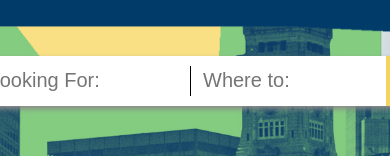
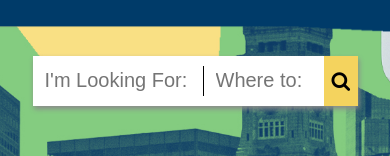
Before and after one commit to Corner-Store/CornerStoreWebsite, a React (Create React App) app: page / in a window 390 px wide. Shown: the part 357-513 px from the top of the page. Built offline with nearby package versions, Linux system fonts and the light colour scheme; no server answers.

Commit message:
responsive search bar

```diff
--- a/src/Components/HeaderSearch.js
+++ b/src/Components/HeaderSearch.js
@@ -12,6 +12,7 @@ class HeaderSearch extends Component {
               <img
                 src="images/logo.png"
                 alt="Corner Store Logo"
+                className="logo-img"
                 width="50"
                 height="50"
               />
--- a/src/layoutMain.css
+++ b/src/layoutMain.css
@@ -92,8 +92,8 @@
   text-align: center;
 }
 .search-bar-box {
-  height: 50px;
-  width: 500px;
+  height: 60px;
+  width: 700px;
   display: flex;
   align-items: center;
   overflow: hidden;
@@ -103,31 +103,32 @@
 }
 .right-search-outline {
   margin: 0px 10px 0px 10px;
-  width: 225px;
-  font-size: 20px;
+  width: 325px;
+  font-size: 30px;
   border: none;
   outline: none;
 }
 
 .left-search-outline {
   margin: 0px 10px 0px 10px;
-  width: 175px;
-  font-size: 20px;
+  width: 275px;
+  font-size: 30px;
   border: none;
   outline: none;
 }
 
 .search-button {
   margin: 0px 0px 0px 10px;
-  font-size: 25px;
+  font-size: 30px;
   width: 70px;
-  height: 50px;
+  height: 60px;
   display: flex;
   align-items: center;
   border: none;
   outline: none;
   background-color: #f4d35e;
 }
+
 .searchbutton-background {
   background-color: #f4d35e;
 }
@@ -135,7 +136,84 @@
   border-left: 1px solid #000000;
   font-size: 25px;
 }
+@media (max-width: 1024px) and (min-width: 700px) {
+  .search-bar-box {
+    height: 55px;
+    width: 500px;
+    display: flex;
+    align-items: center;
+    overflow: hidden;
+    background-color: #ffffff;
+    box-shadow: 1px 3px 5px #8b8b8b;
+    white-space: nowrap;
+  }
+  .right-search-outline {
+    margin: 0px 10px 0px 10px;
+    width: 225px;
+    font-size: 25px;
+    border: none;
+    outline: none;
+  }
 
+  .left-search-outline {
+    margin: 0px 10px 0px 10px;
+    width: 175px;
+    font-size: 25px;
+    border: none;
+    outline: none;
+  }
+
+  .search-button {
+    margin: 0px 0px 0px 10px;
+    font-size: 30px;
+    width: 70px;
+    height: 55px;
+    display: flex;
+    align-items: center;
+    border: none;
+    outline: none;
+    background-color: #f4d35e;
+  }
+}
+@media (max-width: 700px) and (min-width: 0px){
+  .search-bar-box {
+    height: 50px;
+    width: 325px;
+    display: flex;
+    align-items: center;
+    overflow: hidden;
+    background-color: #ffffff;
+    box-shadow: 1px 3px 5px #8b8b8b;
+    white-space: nowrap;
+  }
+  .right-search-outline {
+    margin: 0px 10px 0px 10px;
+    width: 150px;
+    font-size: 20px;
+    border: none;
+    outline: none;
+  }
+
+  .left-search-outline {
+    margin: 0px 10px 0px 10px;
+    width: 100px;
+    font-size: 20px;
+    border: none;
+    outline: none;
+  }
+
+  .search-button {
+    margin: 0px 0px 0px 2px;
+    font-size: 20px;
+    width: 70px;
+    height: 50px;
+    display: flex;
+    align-items: center;
+    border: none;
+    outline: none;
+    background-color: #f4d35e;
+  }
+}
 span {
   margin: 0 10px;
 }
```
